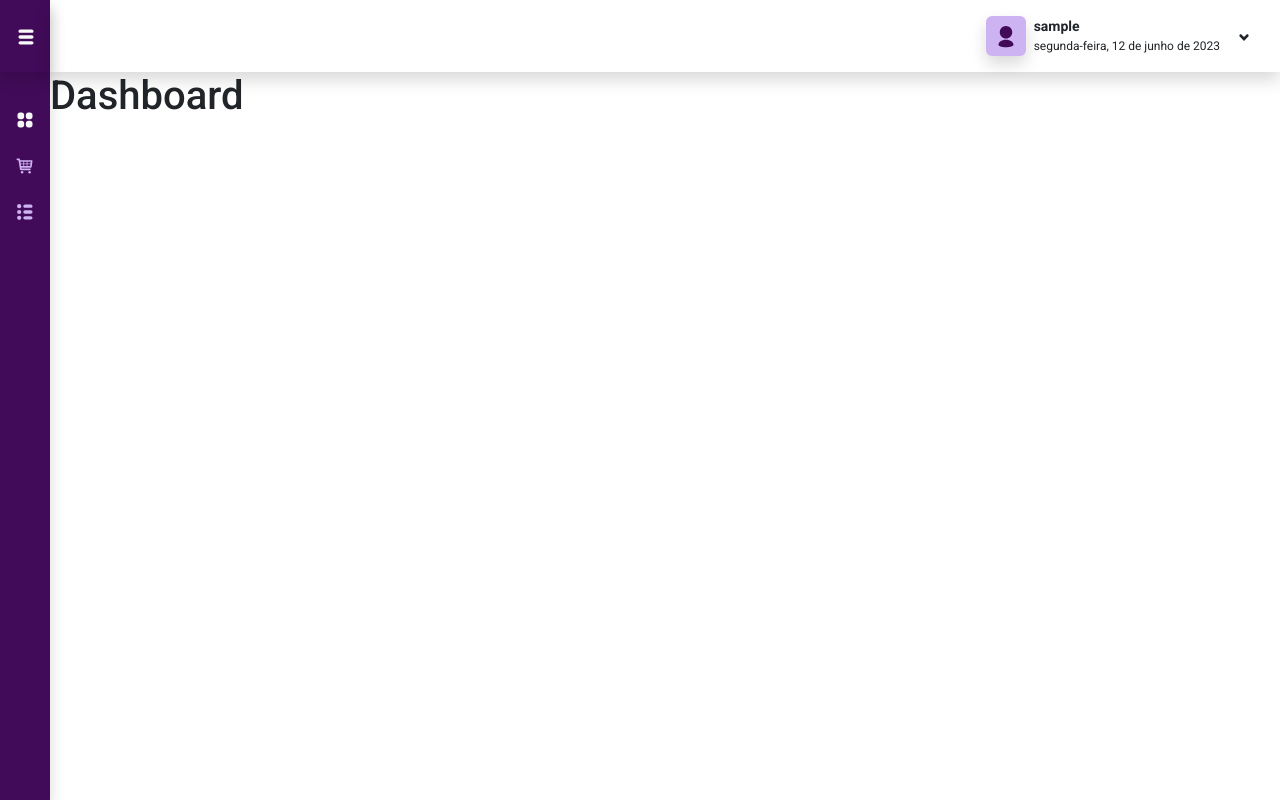
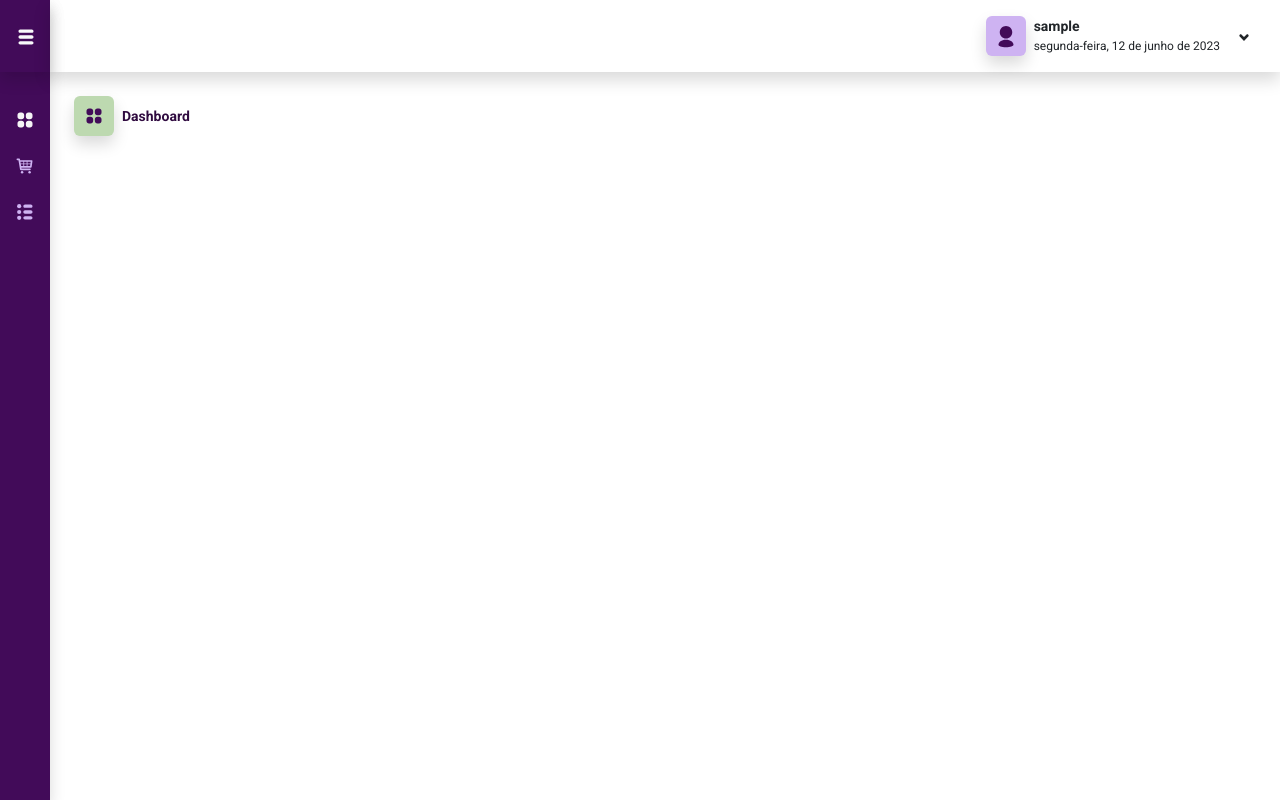
Before and after one commit to guigabraga/cronnos_app, a React (Vite) app: page /dashboard in a window 1280 px wide. Built offline with nearby package versions, Linux system fonts and the light colour scheme; sample sign-in values are in the browser's storage.

Commit message:
Padronização de código

```diff
--- a/src/App.jsx
+++ b/src/App.jsx
@@ -7,7 +7,7 @@ import 'bootstrap/dist/css/bootstrap.min.css'
 import PublicRoutes from './routes/PublicRoutes'
 import PrivateRoutes from './routes/PrivateRoutes'
 //Autenticação:
-import {AuthContext} from './contexts/AuthContext'
+import { AuthContext } from './contexts/AuthContext'
 //Renderização:
 function App(){
     const { auth } = useContext(AuthContext)
--- a/src/private-pages/Dashboard.jsx
+++ b/src/private-pages/Dashboard.jsx
@@ -1,10 +1,20 @@
 import React from 'react'
 import SideBar from '../components/HomeSideBar'
 import ApexCharts from 'apexcharts'
+import { TiThLarge } from 'react-icons/ti'
 
 function Dashboard(){
     return(
-        <h1>Dashboard</h1>
+        <div className='p-4'>
+            <div className='hstack gap-2'>
+                <div className='rounded div-icon-page shadow'>
+                    <TiThLarge className='cronnos-font-20 icon-user'/>
+                </div>
+                <div>
+                    <span className='fw-bold cronnos-text-info cronnos-font-14'>Dashboard</span>
+                </div>
+            </div>
+        </div>
     )
 }
 
--- /dev/null
+++ b/src/private-pages/Error.jsx
@@ -0,0 +1,13 @@
+import React, { useState } from 'react'
+import { Link, useNavigate } from 'react-router-dom'
+
+//Componente:
+function ErrorPage(){
+    return(
+        <div>
+            <h1>Error 404</h1>
+        </div>
+    )
+}
+
+export default ErrorPage
--- a/src/private-pages/Pedidos.jsx
+++ b/src/private-pages/Pedidos.jsx
@@ -1,8 +1,18 @@
 import React from 'react'
+import { TiShoppingCart } from 'react-icons/ti'
 
 function Pedidos(){
     return(
-        <h1>Pedidos</h1>
+        <div className='p-4'>
+            <div className='hstack gap-2'>
+                <div className='rounded div-icon-page shadow'>
+                    <TiShoppingCart className='cronnos-font-20 icon-user'/>
+                </div>
+                <div>
+                    <span className='fw-bold cronnos-text-info cronnos-font-14'>Pedidos</span>
+                </div>
+            </div>
+        </div>
     )
 }
 
--- a/src/routes/PrivateRoutes.jsx
+++ b/src/routes/PrivateRoutes.jsx
@@ -1,11 +1,12 @@
 //Imports:
 import React from 'react'
-import { BrowserRouter, Routes, Route } from 'react-router-dom'
+import { BrowserRouter, Routes, Route, Navigate } from 'react-router-dom'
 //Pages:
 import Home from '../private-pages/Home'
 import Dashboard from '../private-pages/Dashboard'
 import Pedidos from '../private-pages/Pedidos'
 import ProdutosEstoque from '../private-pages/ProdutosEstoque'
+import ErrorPage from '../private-pages/Error'
 //Rotas Privadas:
 function PrivateRoutes(){
     return(
@@ -15,6 +16,8 @@ function PrivateRoutes(){
                     <Route path='dashboard' element={<Dashboard/>}/>
                     <Route path='pedidos' element={<Pedidos/>}/>
                     <Route path='produtos-estoque' element={<ProdutosEstoque/>}/>
+                    <Route path='error' element={<ErrorPage/>}/>
+                    <Route path='*' element={<Navigate to='/error' />}/>
                 </Route>
             </Routes>
         </BrowserRouter>
```
